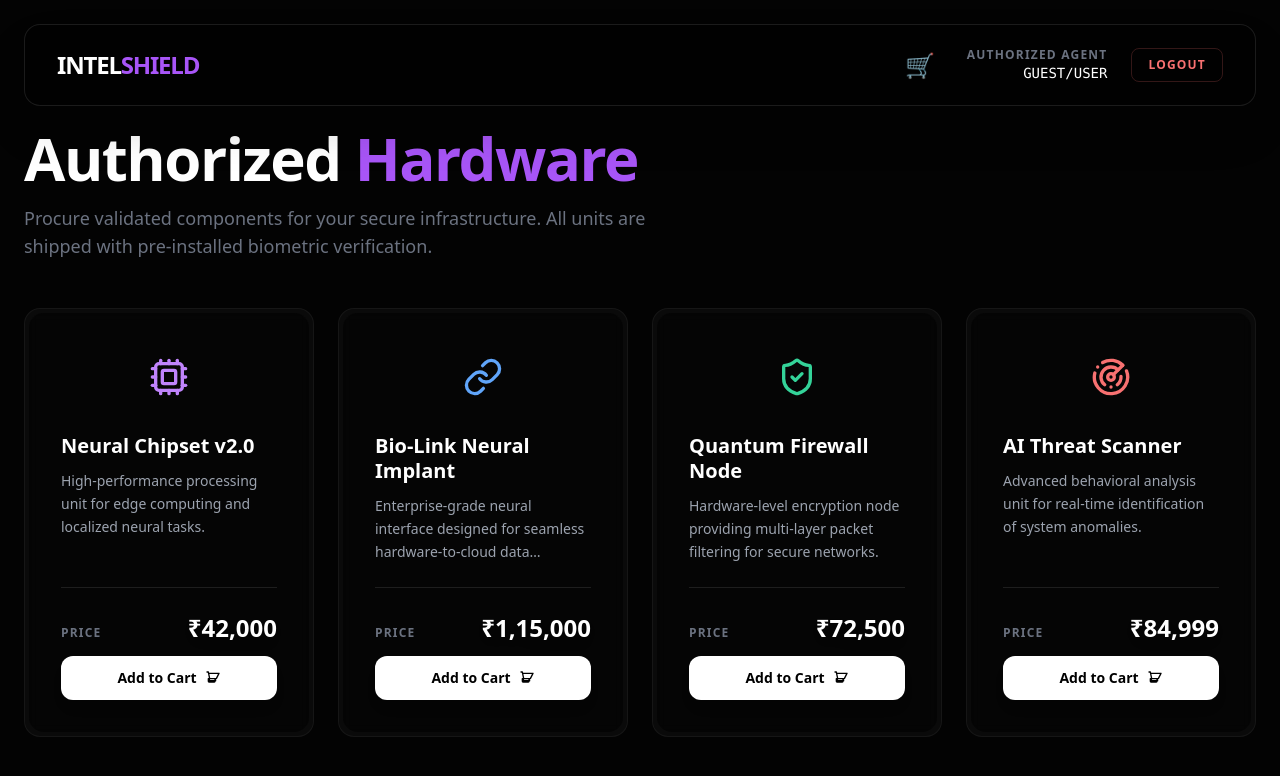
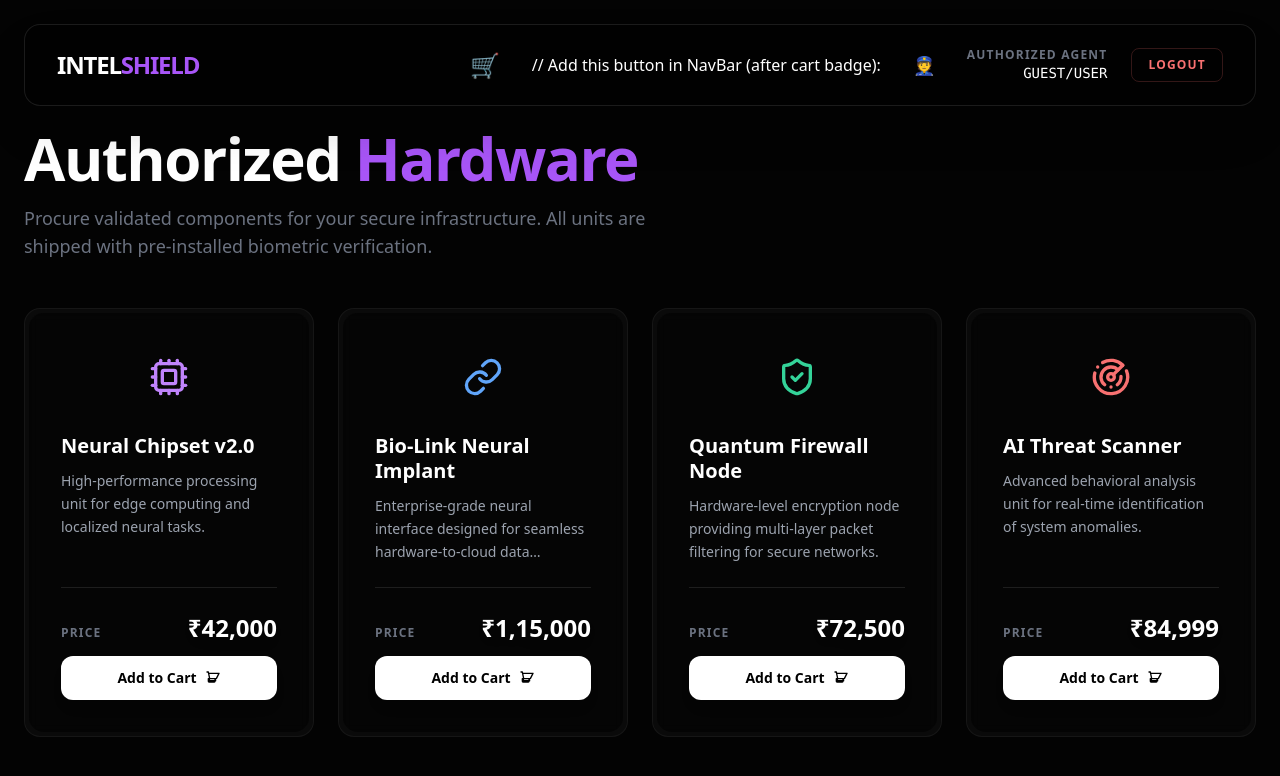
Before and after one commit to PraveenAmujuri/intelshield, a React (Vite) app in the folder frontend/: page /shop in a window 1280 px wide. Shown: the top 776 px of the page. Built offline with nearby package versions, Linux system fonts and the light colour scheme; no server answers.

Commit message:
Update NavBar.jsx

```diff
--- a/frontend/src/components/NavBar.jsx
+++ b/frontend/src/components/NavBar.jsx
@@ -28,6 +28,16 @@ export default function NavBar() {
               </span>
             )}
           </Link>
+            // Add this button in NavBar (after cart badge):
+{localStorage.getItem("admin_token") ? (
+  <Link to="/admin" className="p-2 relative hover:bg-red-600/50 rounded-xl transition-all">
+    <span className="text-xl">🔴</span>
+  </Link>
+) : (
+  <Link to="/admin" className="p-2 hover:bg-white/10 rounded-xl transition-all">
+    <span className="text-lg">👮</span>
+  </Link>
+)}
 
           <div className="hidden md:flex flex-col items-end">
             <span className="text-xs text-gray-500 uppercase tracking-widest font-bold">Authorized Agent</span>
```
